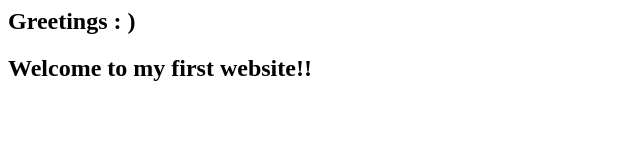
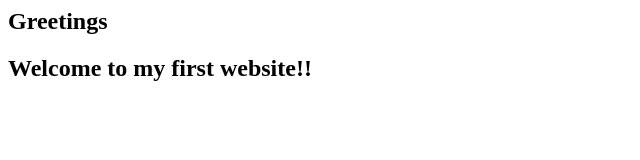
Before and after one commit to ans98543/assign1-is177, a plain HTML site: page IS2020Fall/index.html in a window 1280 px wide. Shown: the full height of the page, 0-640 px from the left. Drawn offline with Linux system fonts and the light colour scheme.

Commit message:
Task: Another Commit

```diff
--- a/IS2020Fall/index.html
+++ b/IS2020Fall/index.html
@@ -1,4 +1,4 @@
 
-		<h2>Greetings : ) </h2>
+		<h2>Greetings </h2>
 
 		<h2> Welcome to my first website!! </h2>
```
